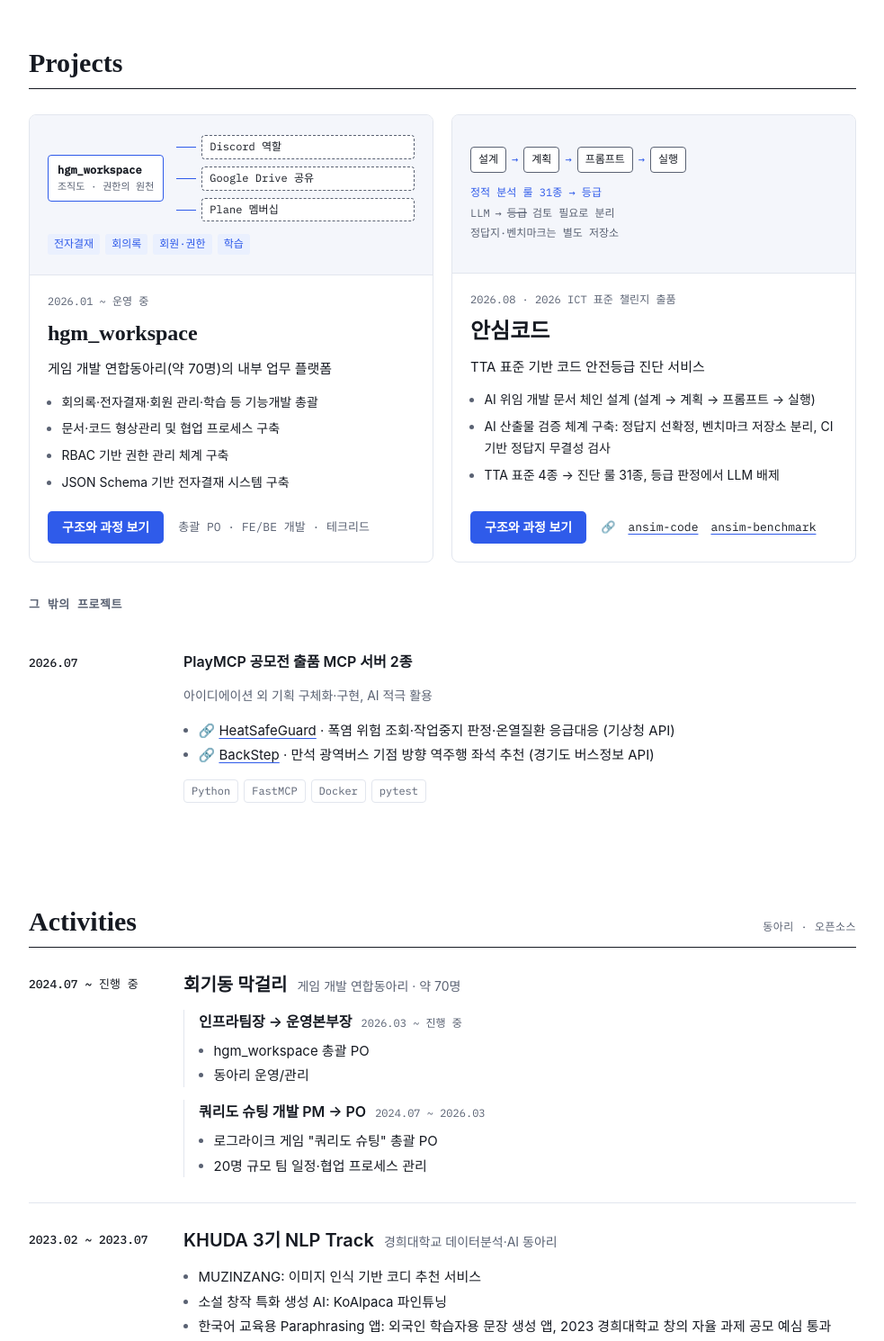
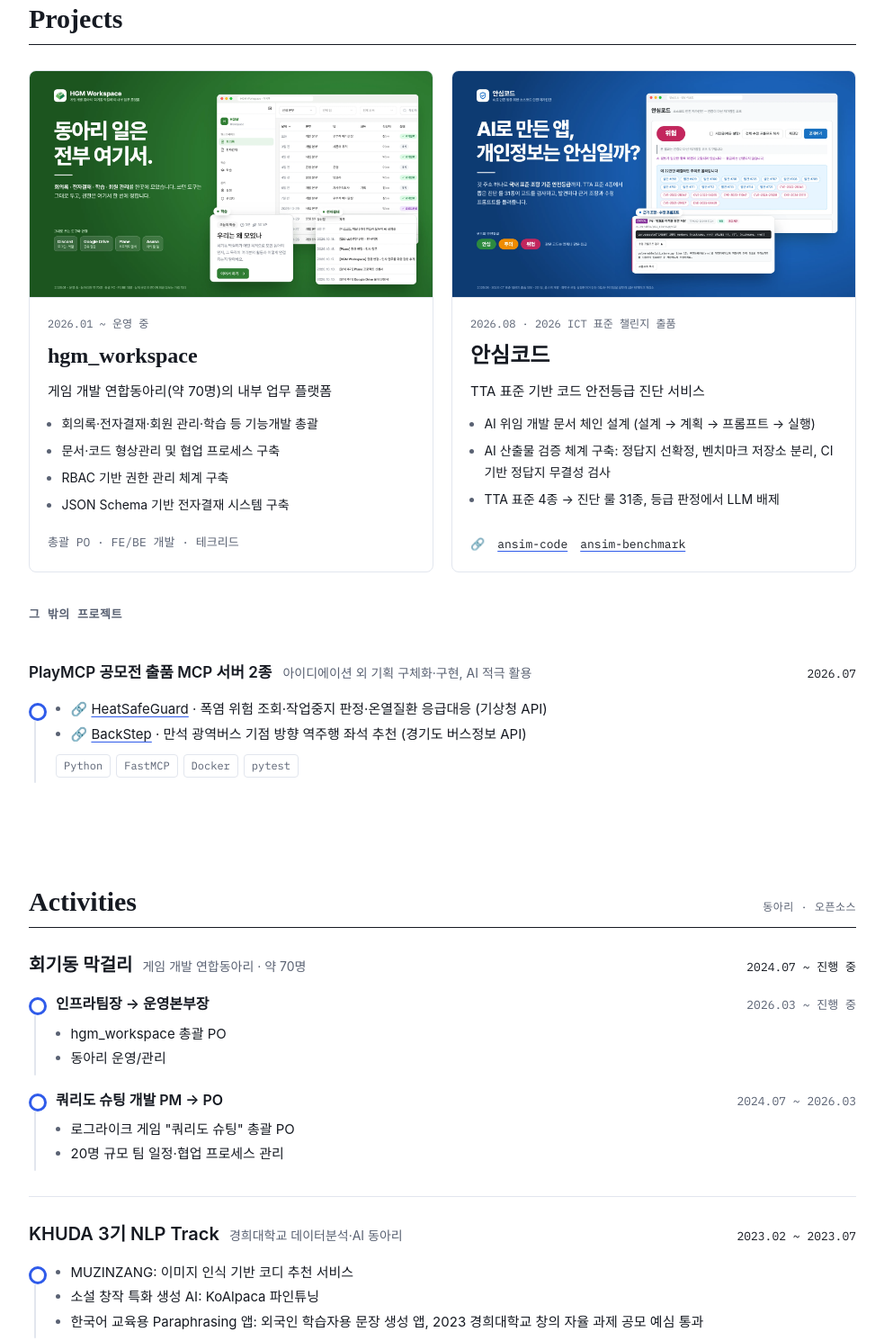
Before and after one commit to fmaPark/portfolio-mapark, a plain HTML site: page index.html in a window 1280 px wide. Shown: the part 1889-3379 px from the top of the page at 90% size, without its empty margins (148-1131 px from the left). Drawn offline with Linux system fonts and the light colour scheme; a web font is replaced by a local one.

Commit message:
feat: 경력 타임라인과 프로젝트 커버 카드로 디자인 개편
- 경력·활동·수상·기타 프로젝트: 제목 왼쪽·날짜 오른쪽, 하위 항목에 원·세로선 타임라인
- 프로젝트 카드: 구조도 대신 커버 이미지, '구조와 과정 보기' 버튼 삭제
- 카드 전체 클릭으로 상세 열기, 호버·포커스 시 대각선 이동·그림자·이미지 dim·바로가기 아이콘

Co-Authored-By: Claude Opus 5.5 <noreply@anthropic.com>

```diff
--- a/index.html
+++ b/index.html
@@ -58,13 +58,12 @@
   <section class="sec" id="work" aria-labelledby="h-work">
     <div class="sec-head"><h2 id="h-work">Work Experience</h2><span>총 2년 4개월</span></div>
 
-    <article class="row">
-      <div class="rail"><b>2024.07 ~ 2026.05</b><span>1년 10개월</span></div>
+    <article class="entry">
+      <div class="entry-head">
+        <div class="entry-title"><h3>ALLBIGDAT <small>(주)올빅뎃</small></h3><p class="sub">SW엔지니어링팀 연구원</p></div>
+        <p class="when">2024.07 ~ 2026.05 <span>· 1년 10개월</span></p>
+      </div>
       <div class="body">
-        <div>
-          <h3>ALLBIGDAT <small>(주)올빅뎃</small></h3>
-          <p class="sub">SW엔지니어링팀 연구원</p>
-        </div>
         <div class="product">
           <h4>DataNova Lens <span class="mono">2026.02 ~ 2026.05</span></h4>
           <p class="sub">RAG 기반 문서 지식 검색 서비스</p>
@@ -99,19 +98,20 @@
       </div>
     </article>
 
-    <article class="row">
-      <div class="rail"><b>2023.06 ~ 2023.12</b><span>6개월</span></div>
+    <article class="entry">
+      <div class="entry-head">
+        <div class="entry-title"><h3>ALLBIGDAT <small>(주)올빅뎃</small></h3><p class="sub">개발팀 인턴</p></div>
+        <p class="when">2023.06 ~ 2023.12 <span>· 6개월</span></p>
+      </div>
       <div class="body">
-        <div>
-          <h3>ALLBIGDAT <small>(주)올빅뎃</small></h3>
-          <p class="sub">개발팀 인턴</p>
-        </div>
+        <div class="product">
           <ul>
             <li>대학원 시간표 데이터 수집 자동화 API 구현</li>
             <li>라벨링 솔루션 QA: 부하 테스트, 단위 테스트 작성</li>
             <li>회사 제안으로 정규직 전환</li>
           </ul>
           <ul class="chips"><li>Python</li><li>FastAPI</li><li>JMeter</li><li>Jest</li></ul>
+        </div>
       </div>
     </article>
   </section>
@@ -121,16 +121,9 @@
 
     <div class="cards">
       <article class="card">
-        <div class="schem" aria-hidden="true">
-          <div class="hub">
-            <div class="node core"><strong>hgm_workspace</strong><small>조직도 · 권한의 원천</small></div>
-            <ul class="spokes">
-              <li><span>Discord 역할</span></li>
-              <li><span>Google Drive 공유</span></li>
-              <li><span>Plane 멤버십</span></li>
-            </ul>
-          </div>
-          <div class="hub-foot"><span>전자결재</span><span>회의록</span><span>회원·권한</span><span>학습</span></div>
+        <div class="card-media">
+          <img src="images/hgm-cover.webp" alt="hgm_workspace 소개 이미지: 회의록 목록·학습·전자결재 화면" width="3200" height="1800" loading="lazy" decoding="async">
+          <span class="card-go" aria-hidden="true"><svg viewBox="0 0 24 24" fill="none" stroke="currentColor" stroke-width="2" stroke-linecap="round" stroke-linejoin="round"><path d="M7 17L17 7"/><path d="M8 7h9v9"/></svg></span>
         </div>
         <div class="card-body">
           <p class="card-meta">2026.01 ~ 운영 중</p>
@@ -144,24 +137,15 @@
           </ul>
         </div>
         <div class="card-actions">
-          <button class="btn-open" type="button" data-open="hgm">구조와 과정 보기</button>
           <span class="mono note">총괄 PO · FE/BE 개발 · 테크리드</span>
         </div>
+        <button class="card-hit" type="button" data-open="hgm" aria-label="hgm_workspace 구조와 과정 보기"></button>
       </article>
 
       <article class="card">
-        <div class="schem" aria-hidden="true">
-          <ol class="chain">
-            <li><span>설계</span></li>
-            <li><span>계획</span></li>
-            <li><span>프롬프트</span></li>
-            <li><span>실행</span></li>
-          </ol>
-          <div class="boundary">
-            <div><span class="ok">정적 분석 룰 31종 → 등급</span></div>
-            <div><span>LLM</span><span>→</span><span class="cut">등급</span><span>검토 필요로 분리</span></div>
-            <div><span>정답지·벤치마크는 별도 저장소</span></div>
-          </div>
+        <div class="card-media">
+          <img src="images/ansim-cover.webp" alt="안심코드 소개 이미지: 진단 리포트와 근거 조항·수정 프롬프트 화면" width="3200" height="1800" loading="lazy" decoding="async">
+          <span class="card-go" aria-hidden="true"><svg viewBox="0 0 24 24" fill="none" stroke="currentColor" stroke-width="2" stroke-linecap="round" stroke-linejoin="round"><path d="M7 17L17 7"/><path d="M8 7h9v9"/></svg></span>
         </div>
         <div class="card-body">
           <p class="card-meta">2026.08 · 2026 ICT 표준 챌린지 출품</p>
@@ -174,24 +158,27 @@
           </ul>
         </div>
         <div class="card-actions">
-          <button class="btn-open" type="button" data-open="ansim">구조와 과정 보기</button>
           <span class="linkline">🔗<a href="https://github.com/fmaPark/ansim-code" target="_blank" rel="noopener noreferrer">ansim-code</a><a href="https://github.com/fmaPark/ansim-benchmark" target="_blank" rel="noopener noreferrer">ansim-benchmark</a></span>
         </div>
+        <button class="card-hit" type="button" data-open="ansim" aria-label="안심코드 구조와 과정 보기"></button>
       </article>
     </div>
 
     <p class="subhead">그 밖의 프로젝트</p>
     <div class="minor">
-      <article class="row">
-        <div class="rail"><b>2026.07</b></div>
+      <article class="entry">
+        <div class="entry-head">
+          <div class="entry-title"><h4>PlayMCP 공모전 출품 MCP 서버 2종</h4><p class="sub">아이디에이션 외 기획 구체화·구현, AI 적극 활용</p></div>
+          <p class="when">2026.07</p>
+        </div>
         <div class="body">
-          <h4>PlayMCP 공모전 출품 MCP 서버 2종</h4>
-          <p class="sub">아이디에이션 외 기획 구체화·구현, AI 적극 활용</p>
+          <div class="product">
             <ul>
               <li>🔗 <a href="https://github.com/fmaPark/heat-safe-guard" target="_blank" rel="noopener noreferrer">HeatSafeGuard</a> · 폭염 위험 조회·작업중지 판정·온열질환 응급대응 (기상청 API)</li>
               <li>🔗 <a href="https://github.com/fmaPark/backstep-mcp" target="_blank" rel="noopener noreferrer">BackStep</a> · 만석 광역버스 기점 방향 역주행 좌석 추천 (경기도 버스정보 API)</li>
             </ul>
             <ul class="chips"><li>Python</li><li>FastMCP</li><li>Docker</li><li>pytest</li></ul>
+          </div>
         </div>
       </article>
       <!-- <article class="row">
@@ -215,12 +202,12 @@
 
   <section class="sec" id="activities" aria-labelledby="h-act">
     <div class="sec-head"><h2 id="h-act">Activities</h2><span>동아리 · 오픈소스</span></div>
-    <article class="row">
-      <div class="rail"><b>2024.07 ~ 진행 중</b></div>
+    <article class="entry">
+      <div class="entry-head">
+        <div class="entry-title"><h3>회기동 막걸리 <small>게임 개발 연합동아리 · 약 70명</small></h3></div>
+        <p class="when">2024.07 ~ 진행 중</p>
+      </div>
       <div class="body">
-        <div>
-          <h3>회기동 막걸리 <small>게임 개발 연합동아리 · 약 70명</small></h3>
-        </div>
         <div class="product">
           <h4>인프라팀장 → 운영본부장 <span class="mono">2026.03 ~ 진행 중</span></h4>
           <ul>
@@ -237,27 +224,35 @@
         </div>
       </div>
     </article>
-    <article class="row">
-      <div class="rail"><b>2023.02 ~ 2023.07</b></div>
+    <article class="entry">
+      <div class="entry-head">
+        <div class="entry-title"><h3>KHUDA 3기 NLP Track <small>경희대학교 데이터분석·AI 동아리</small></h3></div>
+        <p class="when">2023.02 ~ 2023.07</p>
+      </div>
       <div class="body">
-        <h3>KHUDA 3기 NLP Track <small>경희대학교 데이터분석·AI 동아리</small></h3>
+        <div class="product">
           <ul>
             <li>MUZINZANG: 이미지 인식 기반 코디 추천 서비스</li>
             <li>소설 창작 특화 생성 AI: KoAlpaca 파인튜닝</li>
             <li>한국어 교육용 Paraphrasing 앱: 외국인 학습자용 문장 생성 앱, 2023 경희대학교 창의 자율 과제 공모 예심 통과</li>
           </ul>
         </div>
+      </div>
     </article>
   </section>
 
   <section class="sec" id="awards" aria-labelledby="h-awards">
     <div class="sec-head"><h2 id="h-awards">Awards</h2><span>수상</span></div>
-    <article class="row">
-      <div class="rail"><b>2023.08.12</b></div>
+    <article class="entry">
+      <div class="entry-head">
+        <div class="entry-title"><h3>장려상 <small>중앙대학교 인공지능인문학 학술논문경연대회</small></h3></div>
+        <p class="when">2023.08.12</p>
+      </div>
       <div class="body">
-        <h3>장려상 <small>중앙대학교 인공지능인문학 학술논문경연대회</small></h3>
+        <div class="product">
           <p>🔗 <a href="https://drive.google.com/file/d/1HMHuVXXpmQiZsvG9FyCdXpj4UNSMatM0/view?usp=sharing" target="_blank" rel="noopener noreferrer">텍스트 마이닝을 활용한 저출산 키워드 분석: 소셜 네트워크 탐색을 통해</a></p>
           <p class="sub">공저 · 기술 파트 전담</p>
+        </div>
       </div>
     </article>
   </section>
--- a/style.css
+++ b/style.css
@@ -1,4 +1,4 @@
-/* Layout: 이력서처럼 왼쪽 날짜 레일 + 오른쪽 내용. 프로젝트는 스크린샷 대신 구조도 카드, 누르면 같은 순서의 상세 문서(dialog). 포인트 컬러 코발트 블루, 기기 설정을 따르고 플로팅 버튼으로 화이트/다크 전환 */
+/* Layout: 경력·활동은 제목 왼쪽·날짜 오른쪽 + 하위 항목 타임라인(원·세로선). 프로젝트는 커버 이미지 카드, 누르면 같은 순서의 상세 문서(dialog). 포인트 컬러 코발트 블루, 기기 설정을 따르고 플로팅 버튼으로 화이트/다크 전환 */
 :root {
   color-scheme: light;
   --paper: #FFFFFF;
@@ -15,6 +15,7 @@
   --font-mono: "IBM Plex Mono", ui-monospace, SFMono-Regular, Menlo, Consolas, monospace;
   --rail: 148px;
   --fab-shadow: 0 6px 18px rgba(16, 24, 40, .14);
+  --card-shadow: -8px 14px 30px rgba(16, 24, 40, .16);
 }
 @media (prefers-color-scheme: dark) {
   :root:not([data-theme="light"]) {
@@ -23,6 +24,7 @@
     --ink: #E6E9F0; --ink-2: #9AA3B5; --rule: #262D3B;
     --seal: #7B98FF; --seal-soft: #1B2544; --on-seal: #0B1020;
     --fab-shadow: 0 6px 18px rgba(0, 0, 0, .45);
+    --card-shadow: -8px 14px 30px rgba(0, 0, 0, .55);
   }
 }
 :root[data-theme="dark"] {
@@ -31,6 +33,7 @@
   --ink: #E6E9F0; --ink-2: #9AA3B5; --rule: #262D3B;
   --seal: #7B98FF; --seal-soft: #1B2544; --on-seal: #0B1020;
   --fab-shadow: 0 6px 18px rgba(0, 0, 0, .45);
+  --card-shadow: -8px 14px 30px rgba(0, 0, 0, .55);
 }
 
 * { box-sizing: border-box; }
@@ -129,50 +132,61 @@ li::marker { color: var(--ink-2); }
 .stack .row + .row { border-top: 0; padding-top: 0; }
 .stack .rail { padding-top: 0; }
 
-/* work */
-.product { display: grid; gap: 6px; padding-left: 16px; border-left: 1px solid var(--rule); }
-.product h4 { font-size: 16px; font-weight: 600; display: flex; flex-wrap: wrap; align-items: baseline; gap: 4px 10px; }
-.product h4 .mono { font-size: 12px; font-weight: 400; color: var(--ink-2); font-variant-numeric: tabular-nums; }
+/* entry: 제목 왼쪽 · 날짜 오른쪽, 하위 항목은 원 + 세로선 타임라인 */
+.entry { display: grid; gap: 16px; }
+.entry + .entry { border-top: 1px solid var(--rule); padding-top: 28px; }
+.entry-head { display: flex; flex-wrap: wrap; align-items: baseline; justify-content: space-between; gap: 4px 16px; }
+.entry-title { display: flex; flex-wrap: wrap; align-items: baseline; gap: 2px 12px; min-width: 0; }
+.entry-title h3 { font-size: 20px; font-weight: 600; line-height: 1.35; }
+.entry-title h3 small { font-size: 14px; font-weight: 400; color: var(--ink-2); margin-left: 6px; }
+.when { font: 13px/1.6 var(--font-mono); color: var(--ink); font-variant-numeric: tabular-nums; white-space: nowrap; }
+.when span { color: var(--ink-2); }
+
+.product { position: relative; display: grid; gap: 6px; padding: 0 0 6px 30px; }
+.product::before { content: ""; position: absolute; left: 0; top: 6px; width: 14px; height: 14px; border: 3px solid var(--seal); border-radius: 50%; background: var(--paper); }
+.product::after { content: ""; position: absolute; left: 6px; top: 26px; bottom: 0; width: 2px; border-radius: 1px; background: var(--rule); }
+.product h4 { font-size: 16px; font-weight: 600; display: flex; flex-wrap: wrap; align-items: baseline; justify-content: space-between; gap: 4px 16px; }
+.product h4 .mono { font-size: 13px; font-weight: 400; color: var(--ink-2); font-variant-numeric: tabular-nums; }
 .product .chips { margin-top: 4px; }
 
 /* ---------- Project cards ---------- */
 .cards { display: grid; grid-template-columns: repeat(2, minmax(0, 1fr)); gap: 20px; }
-.card { background: var(--sheet); border: 1px solid var(--rule); border-radius: 8px; display: flex; flex-direction: column; min-width: 0; overflow: hidden; }
-.schem { background: var(--tint); border-bottom: 1px solid var(--rule); padding: 22px 20px; display: grid; align-content: center; min-height: 176px; font: 12px/1.4 var(--font-mono); color: var(--ink-2); }
+.card { position: relative; background: var(--sheet); border: 1px solid var(--rule); border-radius: 8px; display: flex; flex-direction: column; min-width: 0; overflow: hidden; }
+.card-media { position: relative; aspect-ratio: 16 / 9; overflow: hidden; background: var(--tint); border-bottom: 1px solid var(--rule); }
+.card-media img { display: block; width: 100%; height: 100%; object-fit: cover; }
+.card-media::after { content: ""; position: absolute; inset: 0; background: rgba(8, 12, 20, .45); opacity: 0; }
+.card-go { position: absolute; z-index: 1; top: 50%; left: 50%; width: 52px; height: 52px; margin: -26px 0 0 -26px; border-radius: 50%; display: grid; place-items: center; background: #FFFFFF; color: #161A22; box-shadow: 0 4px 14px rgba(0, 0, 0, .25); opacity: 0; transform: scale(.88); }
+.card-go svg { width: 24px; height: 24px; display: block; }
 .card-body { padding: 20px; display: grid; gap: 12px; flex: 1; align-content: start; }
 .card-meta { font: 12px/1.5 var(--font-mono); color: var(--ink-2); }
 .card h3 { font-family: var(--font-display); font-weight: 600; font-size: 24px; line-height: 1.2; }
 .card .facts { display: grid; gap: 4px; font-size: 14px; }
 .card-actions { margin-top: auto; padding: 0 20px 20px; display: flex; flex-wrap: wrap; align-items: center; gap: 10px 16px; font-size: 13px; }
-.btn-open { font: 600 14px/1 var(--font-body); color: var(--on-seal); background: var(--seal); border: 0; border-radius: 5px; padding: 11px 16px; cursor: pointer; }
-.btn-open:hover { filter: brightness(1.08); }
-
-/* mini schematics */
-.hub { display: grid; grid-template-columns: auto minmax(0, 1fr); align-items: center; gap: 0 14px; }
-.node { border: 1px solid var(--ink-2); background: var(--sheet); color: var(--ink); border-radius: 4px; padding: 8px 10px; display: grid; gap: 2px; }
-.node.core { border: 1.5px solid var(--seal); }
-.node small { color: var(--ink-2); font-size: 11px; }
-.spokes { display: grid; gap: 8px; list-style: none; padding: 0; }
-.spokes li { margin: 0; display: grid; grid-template-columns: 22px minmax(0, 1fr); align-items: center; gap: 6px; }
-.spokes li::before { content: ""; height: 1px; background: var(--seal); position: relative; }
-.spokes li span { border: 1px dashed var(--ink-2); border-radius: 4px; padding: 4px 8px; color: var(--ink); background: var(--sheet); }
-.hub-foot { margin-top: 14px; display: flex; flex-wrap: wrap; gap: 6px; }
-.hub-foot span { padding: 3px 7px; border-radius: 3px; background: var(--seal-soft); color: var(--seal); }
-
-.chain { display: flex; flex-wrap: wrap; align-items: center; gap: 6px; list-style: none; padding: 0; counter-reset: step; }
-.chain li { margin: 0; display: flex; align-items: center; gap: 6px; }
-.chain li span { border: 1px solid var(--ink-2); background: var(--sheet); color: var(--ink); border-radius: 4px; padding: 5px 8px; }
-.chain li + li::before { content: "→"; color: var(--seal); }
-.boundary { margin-top: 14px; display: grid; gap: 6px; }
-.boundary div { display: flex; flex-wrap: wrap; align-items: center; gap: 6px; }
-.boundary .ok { color: var(--seal); }
-.boundary .cut { text-decoration: line-through; text-decoration-color: var(--ink-2); }
+/* 카드 전체를 덮는 클릭 영역. 카드 안의 링크는 그 위에 올린다 */
+.card-hit { position: absolute; inset: 0; z-index: 2; margin: 0; padding: 0; border: 0; border-radius: inherit; background: transparent; cursor: pointer; }
+.card-hit:focus-visible { outline-offset: -3px; border-radius: 8px; }
+.card a { position: relative; z-index: 3; }
+.card:has(.card-hit:focus-visible) { box-shadow: var(--card-shadow); }
+.card:has(.card-hit:focus-visible) .card-media::after,
+.card:has(.card-hit:focus-visible) .card-go { opacity: 1; }
+.card:has(.card-hit:focus-visible) .card-go { transform: none; }
+@media (hover: hover) {
+  .card:hover { box-shadow: var(--card-shadow); }
+  .card:hover .card-media::after, .card:hover .card-go { opacity: 1; }
+  .card:hover .card-go { transform: none; }
+}
+@media (prefers-reduced-motion: no-preference) {
+  .card { transition: transform .2s ease, box-shadow .2s ease; }
+  .card-media::after, .card-go { transition: opacity .2s ease, transform .2s ease; }
+  .card:has(.card-hit:focus-visible) { transform: translate(4px, -4px); }
+  @media (hover: hover) { .card:hover { transform: translate(4px, -4px); } }
+}
 
 /* minor projects */
 .minor { display: grid; gap: 0; }
-.minor .row { padding-block: 18px; }
-.minor .row + .row { padding-top: 18px; }
-.minor h4 { font-size: 16px; font-weight: 600; line-height: 1.45; }
+.minor .entry { padding-block: 18px; }
+.minor .entry + .entry { padding-top: 18px; }
+.minor .entry-title h4 { font-size: 17px; font-weight: 600; line-height: 1.45; }
 .linkline { display: flex; flex-wrap: wrap; gap: 6px 14px; font: 13px/1.5 var(--font-mono); }
 .subhead { font: 600 13px/1 var(--font-mono); color: var(--ink-2); letter-spacing: .04em; padding-top: 12px; }
 
@@ -298,7 +312,7 @@ table.perm th { font: 500 11.5px/1.4 var(--font-mono); color: var(--ink-2); lett
   .hero-top { padding-right: 104px; }
   .toc { top: calc(12px + env(safe-area-inset-top, 0px)); right: calc(12px + env(safe-area-inset-right, 0px)); }
   .row, .contact, .stack .row { grid-template-columns: minmax(0, 1fr); gap: 6px; }
-  .row + .row { padding-top: 22px; }
+  .row + .row, .entry + .entry { padding-top: 22px; }
   .contact dt { line-height: 1.4; padding-top: 8px; }
   .shots { grid-template-columns: minmax(0, 1fr); }
   dialog.case { width: 100vw; max-width: 100vw; height: 100dvh; max-height: 100dvh; margin: 0; border: 0; border-radius: 0; }
```
Also changed, not shown: images/ansim-cover.webp (added), images/hgm-cover.webp (added). Lines whose indentation alone changed are shown as unchanged.
